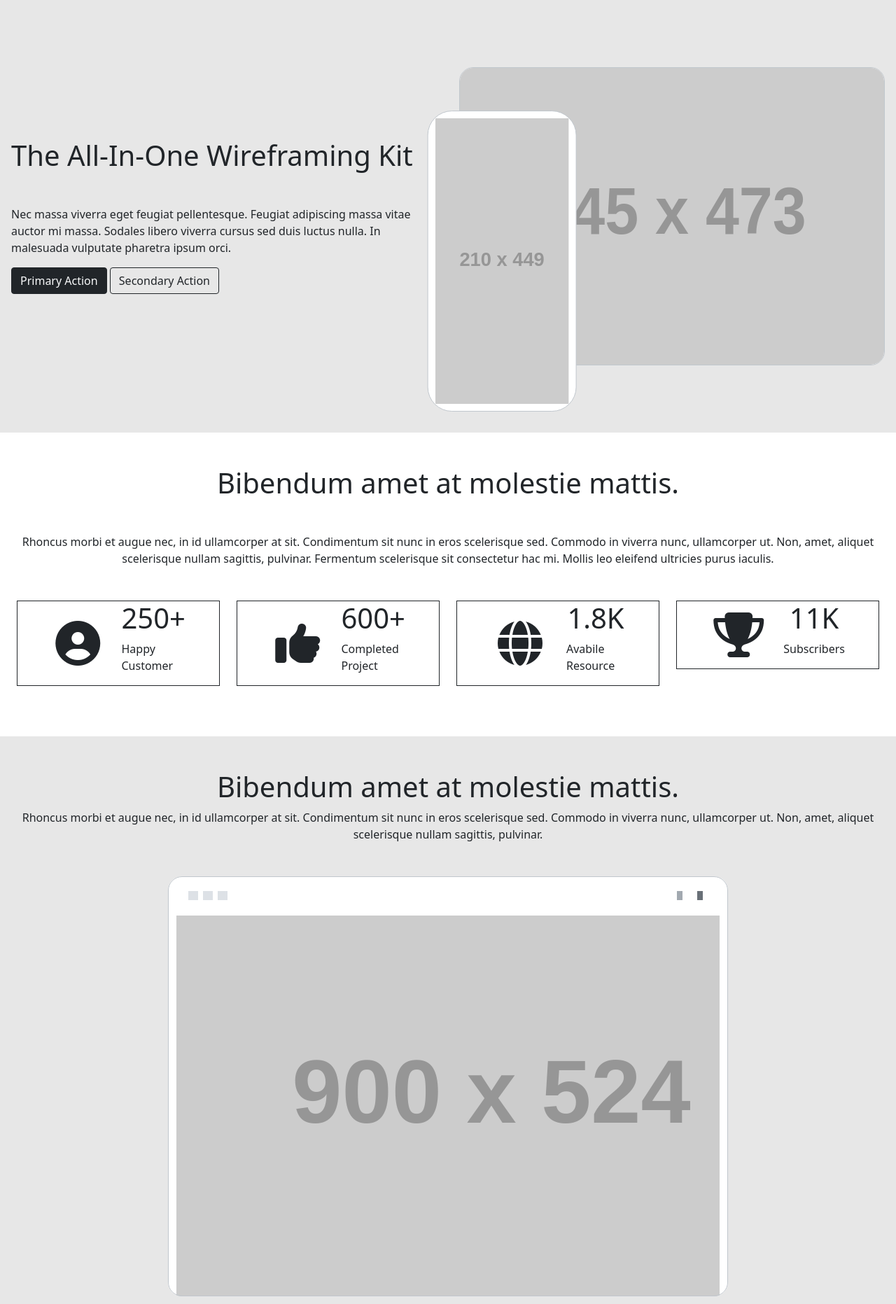
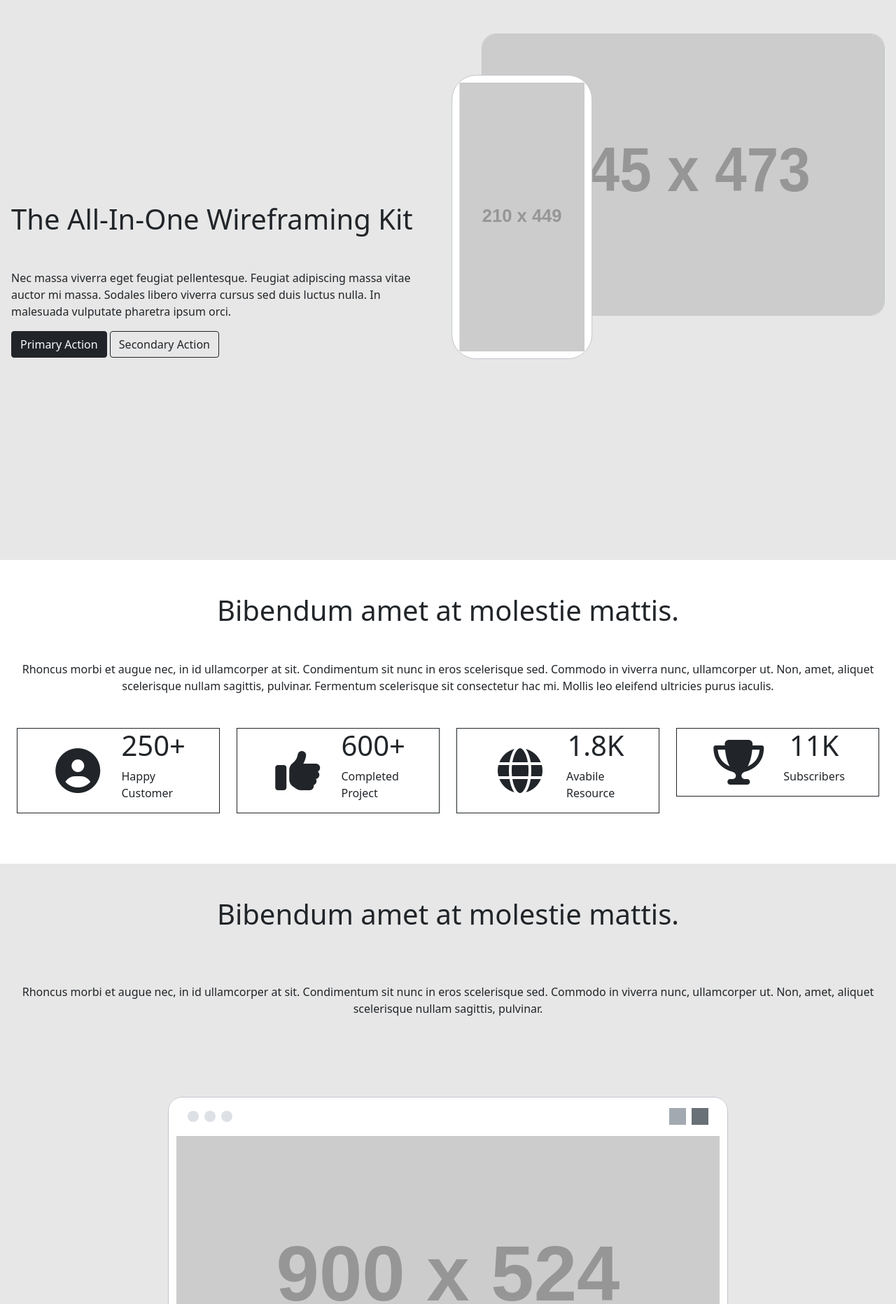
Before and after one commit to DYTye/Devata, a PHP site: page / in a window 1280 px wide. Shown: the part 74-1937 px from the top of the page at 70% size. Run offline with PHP 8.4, Linux system fonts and the light colour scheme; grey boxes labelled with a size stand in for pictures from a placeholder-image service; some libraries are stand-ins or nearby versions.

Commit message:
perbaikan layout

```diff
--- a/index.php
+++ b/index.php
@@ -1,7 +1,7 @@
 <?php
 include 'layouts/header.php'; ?>
 <div class="container-fluid ">
-    <div class="row py-5 gray">
+    <div class="row py-5 vh-100 gray">
         <div class="col col-12 col-md-6 px-3 py-5 d-flex flex-column justify-content-center ">
             <h1 class="mb-5">The All-In-One Wireframing Kit</h1>
             <p>Nec massa viverra eget feugiat pellentesque. Feugiat adipiscing massa vitae auctor mi massa. Sodales
@@ -12,7 +12,7 @@ include 'layouts/header.php'; ?>
                 <button class="btn btn-outline-dark">Secondary Action</button>
             </div>
         </div>
-        <div class="col-12 col-md-6 px-3 py-5  position-relative">
+        <div class="col-12 col-md-6 px-3 ps-5  position-relative">
             <div class="position-relative w-100" style="padding-top: 70%;">
                 <!-- Desktop placeholder -->
                 <div class="position-absolute top-0 start-50 translate-middle-x w-100 h-100"
@@ -94,67 +94,50 @@ include 'layouts/header.php'; ?>
 
     </div>
 
-    <div class="row gray pt-5 text-center ">
+    <div class="row gray pt-5 text-center vh-100">
         <h1>Bibendum amet at molestie mattis.</h1>
         <p class="mb-5">Rhoncus morbi et augue nec, in id ullamcorper at sit. Condimentum sit nunc in eros scelerisque
             sed. Commodo in viverra nunc, ullamcorper ut. Non, amet, aliquet scelerisque nullam sagittis, pulvinar.</p>
 
-        <div data-arrows="true" data-circles="true" class="d-flex"
-            style="width: 100%; min-height: 600px; max-width: 800px; margin: 0 auto 100px; background: white; overflow: hidden; border-radius: 20px; outline: 1px #C1C7CD solid; outline-offset: -1px; flex-direction: column;">
+        <div data-arrows="true" data-circles="true" class="d-flex flex-column mx-auto"
+            style="width:100%; max-width:800px; min-height:50vh; background:white; overflow:hidden; border-radius:20px; outline:1px #C1C7CD solid; outline-offset:-1px;">
 
-
-            <div
-                style="align-self: stretch; padding: 16px; justify-content: flex-start; align-items: center; gap: 43px; display: inline-flex">
-                <div style="flex: 1 1 0; justify-content: flex-start; align-items: center; gap: 5px; display: flex">
-                    <div style="width: 16px; height: 16px; position: relative; overflow: hidden">
-                        <div
-                            style="width: 13.33px; height: 13.33px; left: 1.33px; top: 1.38px; position: absolute; background: #DDE1E6">
-                        </div>
-                    </div>
-                    <div style="width: 16px; height: 16px; position: relative; overflow: hidden">
-                        <div
-                            style="width: 13.33px; height: 13.33px; left: 1.33px; top: 1.38px; position: absolute; background: #DDE1E6">
-                        </div>
-                    </div>
-                    <div style="width: 16px; height: 16px; position: relative; overflow: hidden">
-                        <div
-                            style="width: 13.33px; height: 13.33px; left: 1.33px; top: 1.38px; position: absolute; background: #DDE1E6">
-                        </div>
-                    </div>
+            <!-- Top indicators -->
+            <div class="d-flex justify-content-between align-items-center p-3">
+                <div class="d-flex gap-2">
+                    <div style="width:16px; height:16px; background:#DDE1E6; border-radius:50%;"></div>
+                    <div style="width:16px; height:16px; background:#DDE1E6; border-radius:50%;"></div>
+                    <div style="width:16px; height:16px; background:#DDE1E6; border-radius:50%;"></div>
                 </div>
-                <div style="flex: 1 1 0; justify-content: flex-end; align-items: center; gap: 5px; display: flex">
-                    <div style="width: 24px; height: 24px; position: relative; overflow: hidden">
-                        <div
-                            style="width: 7.67px; height: 13.31px; left: 8.34px; top: 5.36px; position: absolute; background: #A2A9B0">
-                        </div>
-                    </div>
-                    <div style="width: 24px; height: 24px; position: relative; overflow: hidden">
-                        <div
-                            style="width: 7.64px; height: 13.29px; left: 8.08px; top: 5.43px; position: absolute; background: #697077">
-                        </div>
-                    </div>
+                <div class="d-flex gap-2">
+                    <div style="width:24px; height:24px; background:#A2A9B0;"></div>
+                    <div style="width:24px; height:24px; background:#697077;"></div>
                 </div>
             </div>
-            <div
-                style="align-self: stretch; flex: 1 1 0; background: #DDE1E6; background-image: url(https://placehold.co/900x524); justify-content: center; align-items: center; gap: 10px; display: inline-flex">
+
+            <!-- Background image / content -->
+            <div class="flex-grow-1 d-flex justify-content-center align-items-center"
+                style="background:#DDE1E6; background-image:url(https://placehold.co/900x524); background-size:cover; background-position:center;">
             </div>
+
         </div>
+
     </div>
 
     <div class="py-5">
         <h1 class="text-center py-5">Our Lovely Team</h1>
         <div class="row d-flex justify-content-center">
             <div class="col col-6 col-md-3 col-lg-3 mb-4  d-flex justify-content-center">
-                <img src="https://placehold.co/308x303" alt="Placeholder Image">
+                <img src="https://placehold.co/308x303" alt="Placeholder Image" class="img-fluid rounded">
             </div>
             <div class="col col-6 col-md-3 col-lg-3 mb-4  d-flex justify-content-center">
-                <img src="https://placehold.co/308x303" alt="Placeholder Image">
+                <img src="https://placehold.co/308x303" alt="Placeholder Image" class="img-fluid rounded">
             </div>
             <div class="col col-6 col-md-3 col-lg-3 mb-4  d-flex justify-content-center">
-                <img src="https://placehold.co/308x303" alt="Placeholder Image">
+                <img src="https://placehold.co/308x303" alt="Placeholder Image" class="img-fluid rounded">
             </div>
             <div class="col col-6 col-md-3 col-lg-3 mb-4  d-flex justify-content-center">
-                <img src="https://placehold.co/308x303" alt="Placeholder Image">
+                <img src="https://placehold.co/308x303" alt="Placeholder Image" class="img-fluid rounded">
             </div>
         </div>
     </div>
```
